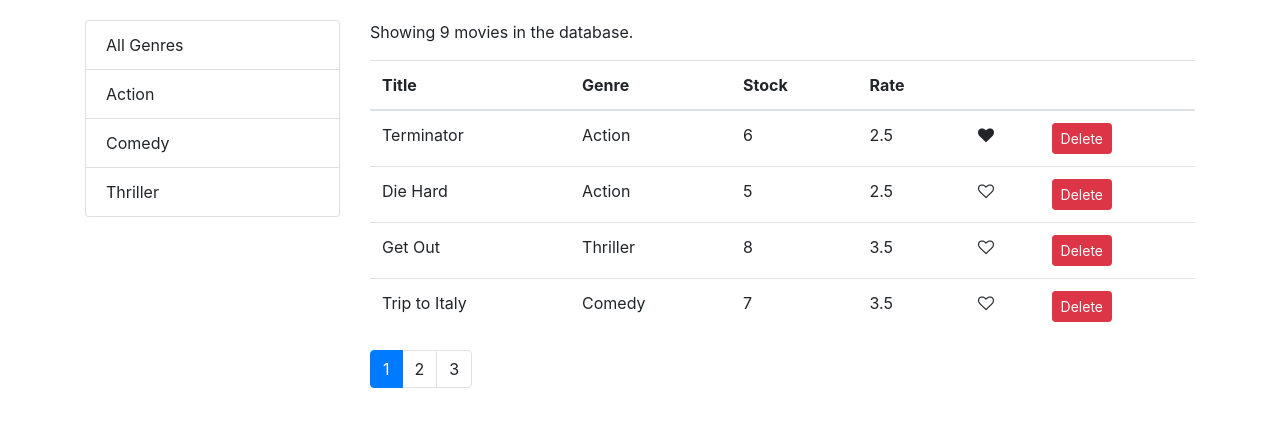
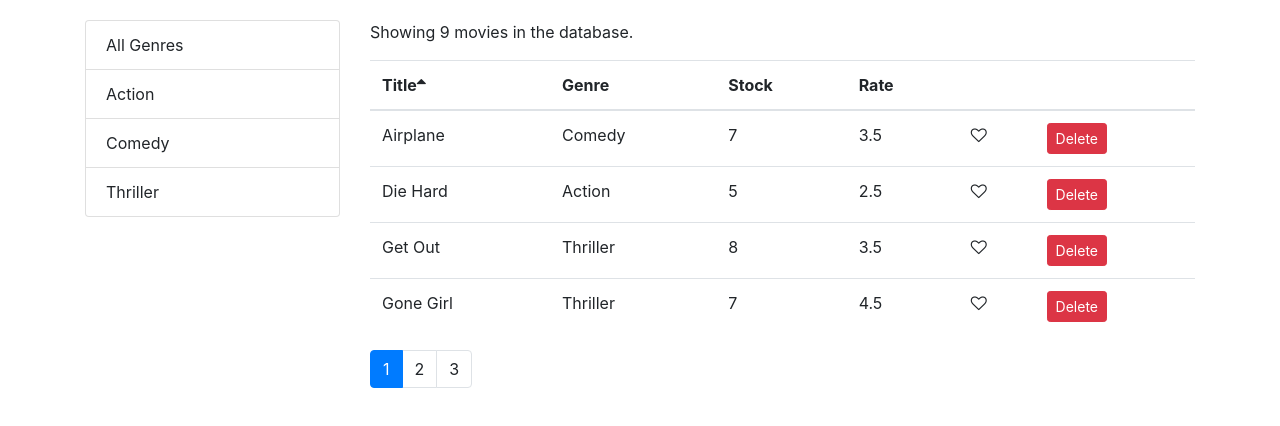
Before and after one commit to MaliheTabasi/React-Projects, a React (Create React App) app in the folder movie-collection/: page / in a window 1280 px wide. Shown: the top 426 px of the page. Built offline with nearby package versions, Linux system fonts and the light colour scheme.

Commit message:
movie-collection: sorting implemented- sort icon added

```diff
--- /dev/null
+++ b/movie-collection/src/components/common/tableBody.jsx
@@ -0,0 +1,30 @@
+import React, { Component } from 'react';
+import _ from 'lodash';
+
+class TableBody extends Component {
+
+    renderCell = (item, column) => {
+        if (column.content) return column.content(item);
+       return _.get(item, column.path)
+    }
+
+    creatKey = (item , column) => {
+        return item._id+(column.path || column.key)
+    }
+
+    render() {
+        const { data, columns } = this.props;
+        return (
+            <tbody>
+                {data.map( item =>
+                    <tr key={item._id}>
+                        {columns.map(column=>
+                            <td key={this.creatKey(item,column)}>{this.renderCell(item, column)}</td>
+                        )}
+                    </tr>
+                )}
+            </tbody>  );
+    }
+}
+
+export default TableBody;
--- /dev/null
+++ b/movie-collection/src/components/common/tableHeader.jsx
@@ -0,0 +1,35 @@
+import React, { Component } from 'react';
+class TableHeader extends Component {
+    raiseSort = path => {
+        const sortColumn= {...this.props.sortColumn}
+        if( sortColumn.path === path)
+            sortColumn.order= sortColumn.order==='asc'? 'desc': 'asc';
+        else{
+            sortColumn.path=path;
+            sortColumn.order='asc';
+        };
+        this.props.onSort(sortColumn);
+    }
+
+    renderSortIcon = column => {
+        const {sortColumn}=this.props;
+        if(column.path !== sortColumn.path) return null;
+        if(sortColumn.order === 'asc') return <i className="fa fa-sort-asc"></i>
+        return <i className="fa fa-sort-desc"></i>
+    }
+
+    render() {
+        return (
+            <thead>
+                <tr>
+                    {this.props.columns.map( column=>
+                    <th className='clickable' key={column.path || column.key}
+                    onClick={()=> this.raiseSort(column.path)}
+                    >{column.label}{this.renderSortIcon(column)}</th> )}
+                </tr>
+            </thead>
+         );
+    }
+}
+
+export default TableHeader;
--- a/movie-collection/src/components/movies.jsx
+++ b/movie-collection/src/components/movies.jsx
@@ -1,21 +1,23 @@
 import React, { Component } from 'react';
 import { getMovies } from '../services/fakeMovieService';
 import { getGenres } from '../services/fakeGenreService';
-import Like from './common/like';
 import ListGroup from './common/listGroup';
+import MoviesTable from './moviesTable';
 import Pagination from './common/pagination';
 import {paginate} from '../utils/paginate';
+import _ from 'lodash';
 
 class Movie extends Component {
     state = {
         movies : [],
         genres : [],
         pageSize: 4,
-        currentPage:1
+        currentPage:1,
+        sortColumn: {path: 'title', order: 'asc' }
      }
 
      componentDidMount() {
-         const genres = [{name: 'All Genres'},...getGenres()]
+         const genres = [{ _id: '',  name: 'All Genres'},...getGenres()]
         this.setState({genres, movies: getMovies()})
      }
 
@@ -40,55 +42,42 @@ class Movie extends Component {
         this.setState({selectedGenre : genre, currentPage:1})
     }
 
+    handleSort = sortColumn=> {
+        this.setState({sortColumn})
+    }
+
     render() {
         const { length: count } = this.state.movies;
-        const { pageSize, currentPage, selectedGenre, movies: allMovies } = this.state;
+        const { pageSize, currentPage, selectedGenre,
+             movies: allMovies, sortColumn } = this.state;
 
         if(count ===0) return <p>There are no movies in database!</p>;
 
         const filtered = selectedGenre && selectedGenre._id
-         ?
-        allMovies.filter(m=>m.genre._id===selectedGenre._id)
+        ?allMovies.filter(m=>m.genre._id===selectedGenre._id)
         : allMovies;
-        const movies = paginate(filtered, currentPage, pageSize);
+
+        const sorted = _.orderBy(filtered, [sortColumn.path], [sortColumn.order])
+
+        const movies = paginate(sorted, currentPage, pageSize);
 
         return (
                 <div className='row'>
                     <div className="col-3">
                         <ListGroup
-                        items={this.state.genres}
-                        onItemSelect={this.handleGenreSelect}
-                        selectedItem={this.state.selectedGenre}
+                            items={this.state.genres}
+                            onItemSelect={this.handleGenreSelect}
+                            selectedItem={this.state.selectedGenre}
                         />
                     </div>
                     <div className="col">
                         <p>Showing {filtered.length} movies in the database.</p>
-                        <table className='table'>
-                            <thead>
-                                <tr>
-                                    <th>Title</th>
-                                    <th>Genre</th>
-                                    <th>Stock</th>
-                                    <th>Rate</th>
-                                    <th></th>
-                                    <th></th>
-                                </tr>
-                            </thead>
-                            <tbody>
-                                {movies.map( movie =>
-                                    <tr key={movie._id}>
-                                        <td>{movie.title}</td>
-                                        <td>{movie.genre.name}</td>
-                                        <td>{movie.numberInStock}</td>
-                                        <td>{movie.dailyRentalRate}</td>
-                                        <td><Like liked={movie.liked} onClick={()=>this.handleLike(movie)}/></td>
-                                        <td><button onClick={()=>this.handleDelete(movie)} className='btn btn-danger btn-sm'>Delete</button></td>
-                                    </tr>
-
-                                )
-                                }
-                            </tbody>
-                        </table>
+                        <MoviesTable
+                            movies={movies}
+                            onLike={this.handleLike}
+                            onDelete={this.handleDelete}
+                            onSort={this.handleSort}
+                            sortColumn={sortColumn}/>
                         <Pagination itemsCount={filtered.length} pageSize={pageSize} onPageChange={this.handlePageChange} currentPage={currentPage}/>
                     </div>
 
--- /dev/null
+++ b/movie-collection/src/components/moviesTable.jsx
@@ -0,0 +1,37 @@
+import React, { Component } from 'react';
+import Like from './common/like';
+import TableHeader from './common/tableHeader';
+import TableBody from './common/tableBody';
+
+class MoviesTable extends Component {
+    columns=[
+        {path: 'title', label:'Title'},
+        {path: 'genre.name', label:'Genre'},
+        {path: 'numberInStock', label:'Stock'},
+        {path: 'dailyRentalRate', label:'Rate'},
+        {key: 'like',
+        content: movie => <Like
+            liked={movie.liked}
+            onClick={()=>this.props.onLike(movie)}/>},
+        {key: 'delete',
+        content: movie => <button
+            onClick={()=>this.props.onDelete(movie)}
+            className='btn btn-danger btn-sm'>Delete</button>},
+    ];
+    render() {
+        const { movies, onSort, sortColumn} = this.props;
+
+        return (
+            <table className='table'>
+            <TableHeader columns={this.columns}
+                sortColumn={sortColumn}
+                onSort={onSort}
+            />
+            <TableBody data={movies} columns={this.columns}/>
+
+            </table>
+         );
+    }
+}
+
+export default MoviesTable;
--- a/movie-collection/src/index.css
+++ b/movie-collection/src/index.css
@@ -3,3 +3,7 @@ body {
     padding: 20px 0 0 0;
     font-family: sans-serif;
 }
+
+.clickable {
+    cursor: pointer;
+}
```
